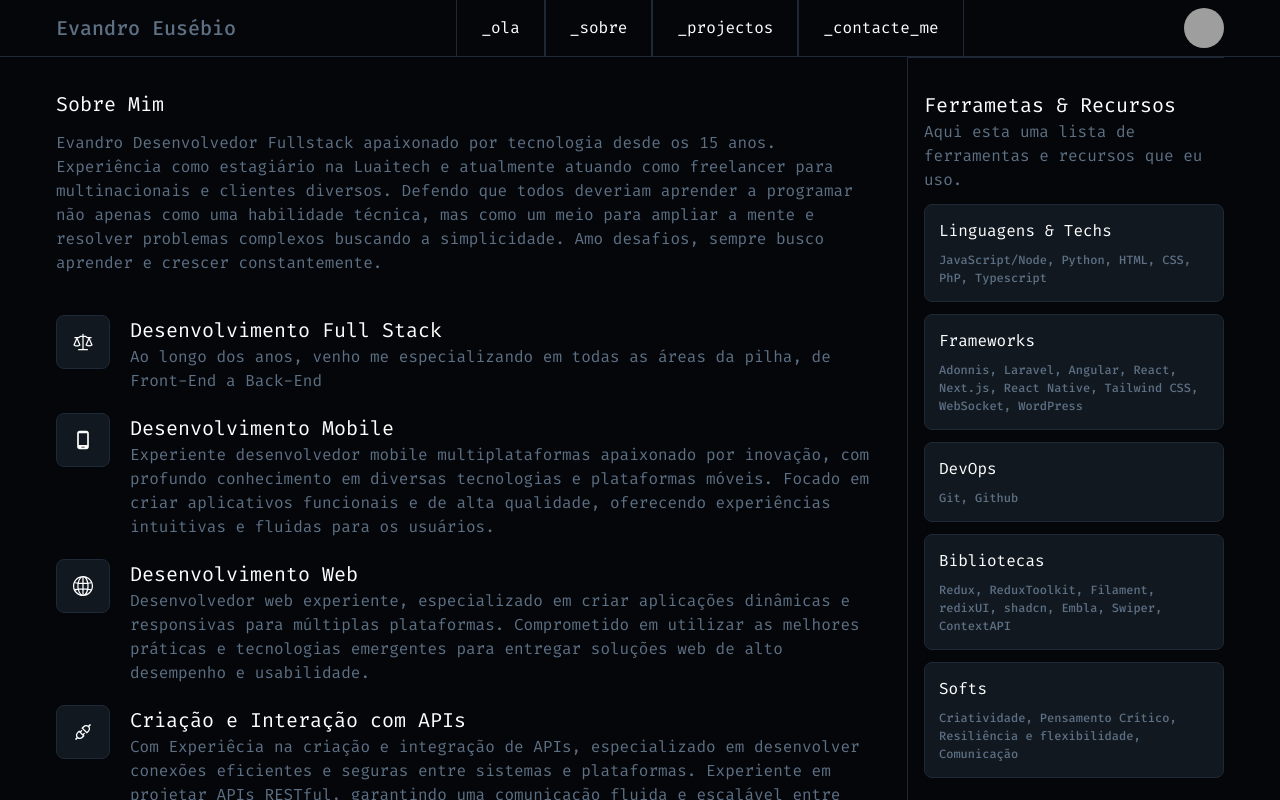
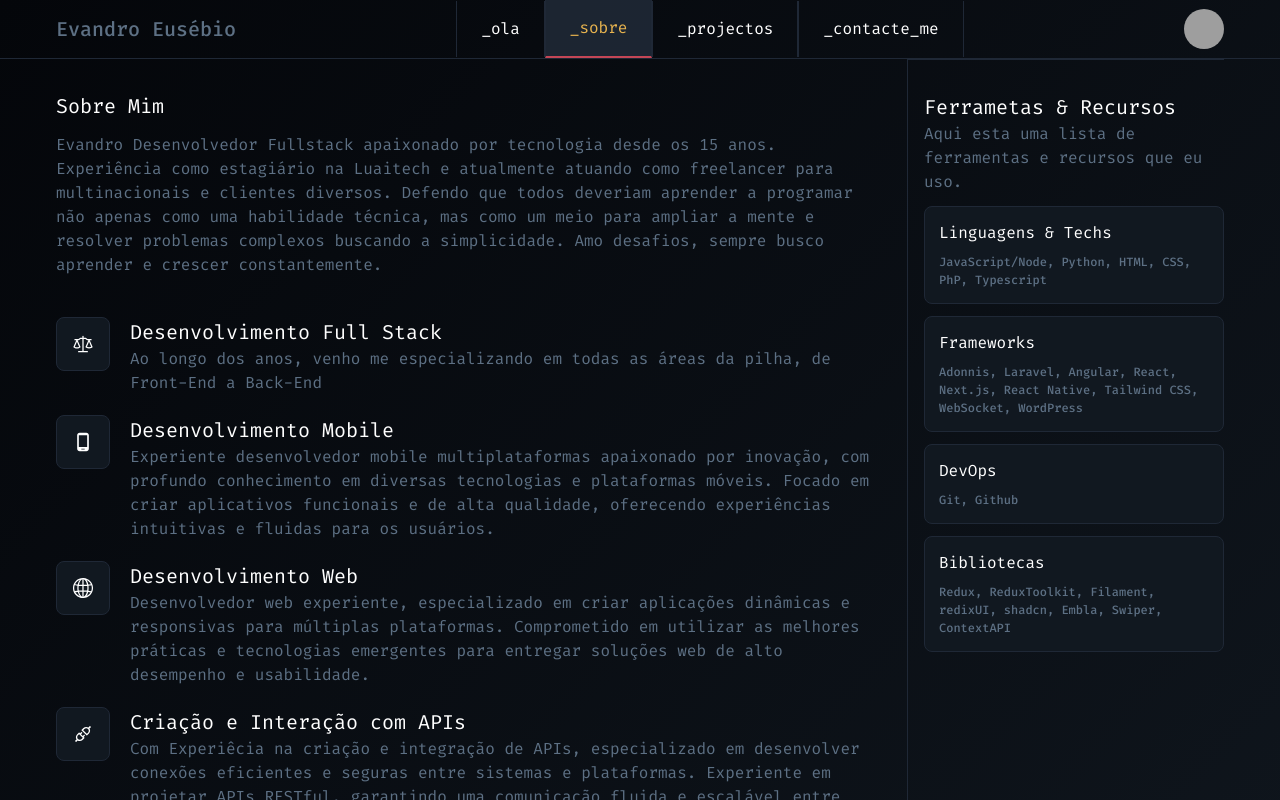
Before and after one commit to EvandroEusebio/Portfolio, a Next.js app: page /pages/about in a window 1280 px wide. Shown: the top 800 px of the page. Built offline with nearby package versions, Linux system fonts and the light colour scheme; grey boxes are pictures that could not be loaded.

Commit message:
add degradê background

```diff
--- a/src/app/components/Card/index.tsx
+++ b/src/app/components/Card/index.tsx
@@ -2,67 +2,20 @@ import {
   Card,
   CardContent,
   CardDescription,
-  CardFooter,
   CardHeader,
   CardTitle,
 } from "@/components/ui/card";
 import Image from "next/image";
-import Link from "next/link";
-import React, { useEffect } from "react";
+import React from "react";
 import useEmblaCarousel from "embla-carousel-react";
-import Autoplay from 'embla-carousel-autoplay'
+import Autoplay from "embla-carousel-autoplay";
+import Projects from "@/app/utils/Json/projects";
 import "../Card/style.css";
 
-const projects = [
-  {
-    name: "_Toyota_ecomerce",
-    date: {
-      start: "Jan 2021",
-      end: "Jan 2021",
-    },
-    image: "/p01.png",
-    link: "http://65.109.226.60:3000/",
-  },
-  {
-    name: "_Site_EAD",
-    date: {
-      start: "Jan 2021",
-      end: "Jan 2021",
-    },
-    image: "/intelecto.png",
-    link: "/",
-  },
-  {
-    name: "_Tic_tac_toe",
-    date: {
-      start: "Jan 2021",
-      end: "Jan 2021",
-    },
-    image: "/tic.png",
-    link: "https://tic-tac-toe-green-seven-56.vercel.app/",
-  },
-  {
-    name: "_Site_institucional",
-    date: {
-      start: "Jan 2021",
-      end: "Jan 2021",
-    },
-    image: "/luaitech.png",
-    link: "https://luaitech.com/",
-  },
-  {
-    name: "_Da_banda",
-    date: {
-      start: "Jan 2021",
-      end: "Jan 2021",
-    },
-    image: "/music.png",
-    link: "https://music-app-xi-three.vercel.app/",
-  },
-];
-
 export default function Index() {
-  const [emblaRef, emblaApi] = useEmblaCarousel({ loop: true, axis: 'y'}, [Autoplay()] );
+  const [emblaRef, emblaApi] = useEmblaCarousel({ loop: true, axis: "y" }, [
+    Autoplay(),
+  ]);
 
   /*
   useEffect(() => {
@@ -72,17 +25,20 @@ export default function Index() {
   }, [emblaApi]);*/
 
   return (
-    <div className="embla  min-w-full sm:w-[540px] relative" >
+    <div className="embla  min-w-full sm:w-[540px] relative">
       <div className="embla__viewport relative" ref={emblaRef}>
         <div className="embla__container relative">
-            {projects.map((item, index) => (
-              <a href={item.link} className="embla__slide relative" key={index} target="_blank">
+          {Projects.map((item, index) => (
+            <a
+              href={item.link}
+              className="embla__slide relative"
+              key={index}
+              target="_blank"
+            >
               <Card className="min-w-full sm:w-[540px] bg-back border-border01 relative">
                 <CardHeader>
                   <div className="flex  items-center justify-between">
-                      <CardTitle className="text-text02">
-                        {item.name}
-                      </CardTitle>
+                    <CardTitle className="text-text02">{item.name}</CardTitle>
                     <CardDescription className="text-text01 ">
                       {item.date.start} - {item.date.end}
                     </CardDescription>
@@ -94,7 +50,6 @@ export default function Index() {
                       src={item.image}
                       alt="projecto imagem"
                       fill
-
                       className="object-cover rounded-lg"
                     />
                   </div>
@@ -102,34 +57,8 @@ export default function Index() {
               </Card>
             </a>
           ))}
-
         </div>
       </div>
     </div>
   );
 }
-
-/*
-<Link href={'/'}>
-      <Card className="w-[540px] bg-back border-border01">
-        <CardHeader>
-          <div className="flex  items-center justify-between">
-            <CardTitle className="text-text02">_Toyota_ecomerce</CardTitle>
-            <CardDescription className="text-text01 ">
-              Jan 2021 - Fev 2021
-            </CardDescription>
-          </div>
-        </CardHeader>
-        <CardContent>
-          <div className="relative w-full h-[250px] rounded-lg">
-            <Image
-              src={"/p01.png"}
-              alt="projecto imagem"
-              fill
-              className="object-cover rounded-lg"
-            />
-          </div>
-        </CardContent>
-      </Card>
-    </Link>
-*/
--- a/src/app/components/Header/index.tsx
+++ b/src/app/components/Header/index.tsx
@@ -7,28 +7,15 @@ import { HamburgerMenuIcon } from "@radix-ui/react-icons";
 
 import { Button } from "@/components/ui/button";
 import { useState } from "react";
+import { usePathname } from "next/navigation";
+import Menu from "@/app/utils/Json/menu";
 
-const menu = [
-  {
-    link: "/",
-    name: "_ola",
-  },
-  {
-    link: "/pages/about",
-    name: "_sobre",
-  },
-  {
-    link: "/",
-    name: "_projectos",
-  },
-  {
-    link: "/",
-    name: "_contacte_me",
-  },
-];
+
 
 export default function Index() {
   const [showMenu, setShowMenu] = useState(false);
+  const pathname = usePathname();
+
   return (
     <div>
       <div className="flex px-5 sm:px-14 gap-3  justify-between items-center border-b-[1px] border-border01 relative ">
@@ -41,9 +28,15 @@ export default function Index() {
         </div>
         <nav className="hidden a1:block">
           <ul className="flex items-center text-[16px] ">
-            {menu.map((item, index) => (
+            {Menu.map((item, index) => (
               <Link href={item.link} key={index}>
-                <li className="px-6 py-4 border-l-[1px] border-r-[1px] h-full border-border01 hover:bg-border01/90 hover:text-text02">
+                <li
+                  className={`${
+                    pathname === item.link
+                      ? "border-b-cl02 border-b-2 text-text02 bg-border01/90 "
+                      : ""
+                  }px-6 py-4 border-l-[1px] border-r-[1px] h-full border-border01 hover:bg-border01/90 hover:text-text02`}
+                >
                   {item.name}
                 </li>
               </Link>
@@ -70,9 +63,15 @@ export default function Index() {
       {showMenu && (
         <nav className="block a1:hidden">
           <ul className="items-center text-[16px] border-b border-border01">
-            {menu.map((item, index) => (
+            {Menu.map((item, index) => (
               <Link href={item.link} key={index}>
-                <li className="px-6 py-4 border-l-[1px] border-r-[1px] h-full border-border01 hover:bg-border01/90 hover:text-text02 text-center">
+                <li
+                  className={` ${
+                    pathname === item.link
+                      ? "border-b-cl02 border-b-2 text-text02 bg-border01/90 "
+                      : ""
+                  } px-6 py-4 border-l-[1px] border-r-[1px] h-full border-border01 hover:bg-border01/90 hover:text-text02 text-center`}
+                >
                   {item.name}
                 </li>
               </Link>
--- a/src/app/pages/about/page.tsx
+++ b/src/app/pages/about/page.tsx
@@ -52,11 +52,6 @@ const Tools = [
     skill:
       "Redux, ReduxToolkit, Filament, redixUI, shadcn, Embla, Swiper, ContextAPI",
   },
-  {
-    title: "Softs",
-    skill:
-      "Criatividade, Pensamento Crítico, Resiliência e flexibilidade, Comunicação",
-  },
 ];
 
 const softSkill = [
@@ -79,7 +74,7 @@ const softSkill = [
 
 export default function About() {
   return (
-    <main className="bg-back min-h-screen flex flex-col justify-between">
+    <main className="bg-gradient-to-br from-back to-cl01 min-h-screen flex flex-col justify-between">
       <Header />
       <div className="flex flex-col md:flex-row justify-between px-5 sm:px-14 gap-5 lg-py-0 lg-gap-3 flex-1">
         <div className="flex flex-col gap-10 py-8 ">
--- a/src/app/pages/home/page.tsx
+++ b/src/app/pages/home/page.tsx
@@ -5,7 +5,7 @@ import Card from "@/app/components/Card";
 
 export default function Home() {
   return (
-    <main className="bg-back min-h-screen flex flex-col justify-between">
+    <main className="bg-gradient-to-br from-back to-cl01 min-h-screen flex flex-col justify-between">
       <Header />
       <div className="flex flex-col lg:flex-row justify-between items-center px-5 sm:px-14 gap-5 py-20 lg-py-0 lg-gap-3">
         <div className=" flex flex-col gap-3 text-center a1:text-justify">
--- /dev/null
+++ b/src/app/utils/Json/menu.tsx
@@ -0,0 +1,20 @@
+const Menu = [
+    {
+      link: "/",
+      name: "_ola",
+    },
+    {
+      link: "/pages/about",
+      name: "_sobre",
+    },
+    {
+      link: "#",
+      name: "_projectos",
+    },
+    {
+      link: "#",
+      name: "_contacte_me",
+    },
+  ];
+
+export default Menu
--- /dev/null
+++ b/src/app/utils/Json/projects.tsx
@@ -0,0 +1,49 @@
+const Projects = [
+    {
+      name: "_Toyota_ecomerce",
+      date: {
+        start: "Jan 2021",
+        end: "Jan 2021",
+      },
+      image: "/p01.png",
+      link: "http://65.109.226.60:3000/",
+    },
+    {
+      name: "_Site_EAD",
+      date: {
+        start: "Jan 2021",
+        end: "Jan 2021",
+      },
+      image: "/intelecto.png",
+      link: "/",
+    },
+    {
+      name: "_Tic_tac_toe",
+      date: {
+        start: "Jan 2021",
+        end: "Jan 2021",
+      },
+      image: "/tic.png",
+      link: "https://tic-tac-toe-green-seven-56.vercel.app/",
+    },
+    {
+      name: "_Site_institucional",
+      date: {
+        start: "Jan 2021",
+        end: "Jan 2021",
+      },
+      image: "/luaitech.png",
+      link: "https://luaitech.com/",
+    },
+    {
+      name: "_Da_banda",
+      date: {
+        start: "Jan 2021",
+        end: "Jan 2021",
+      },
+      image: "/music.png",
+      link: "https://music-app-xi-three.vercel.app/",
+    },
+  ];
+
+  export default Projects
--- a/tailwind.config.ts
+++ b/tailwind.config.ts
@@ -71,7 +71,8 @@ const config = {
         text01: "#5d7084",
         text02: "rgb(232, 180, 79)",
         text03: "rgb(127, 202, 255)",
-        cl01: "rgb(17, 24, 32)"
+        cl01: "rgb(17, 24, 32)",
+        cl02: "rgb(196, 70, 86)"
 
 
 
```
Also changed, not shown: src/app/components/SkillCarousel/index.tsx (+0 -17 lines). Lines whose indentation alone changed are shown as unchanged.
